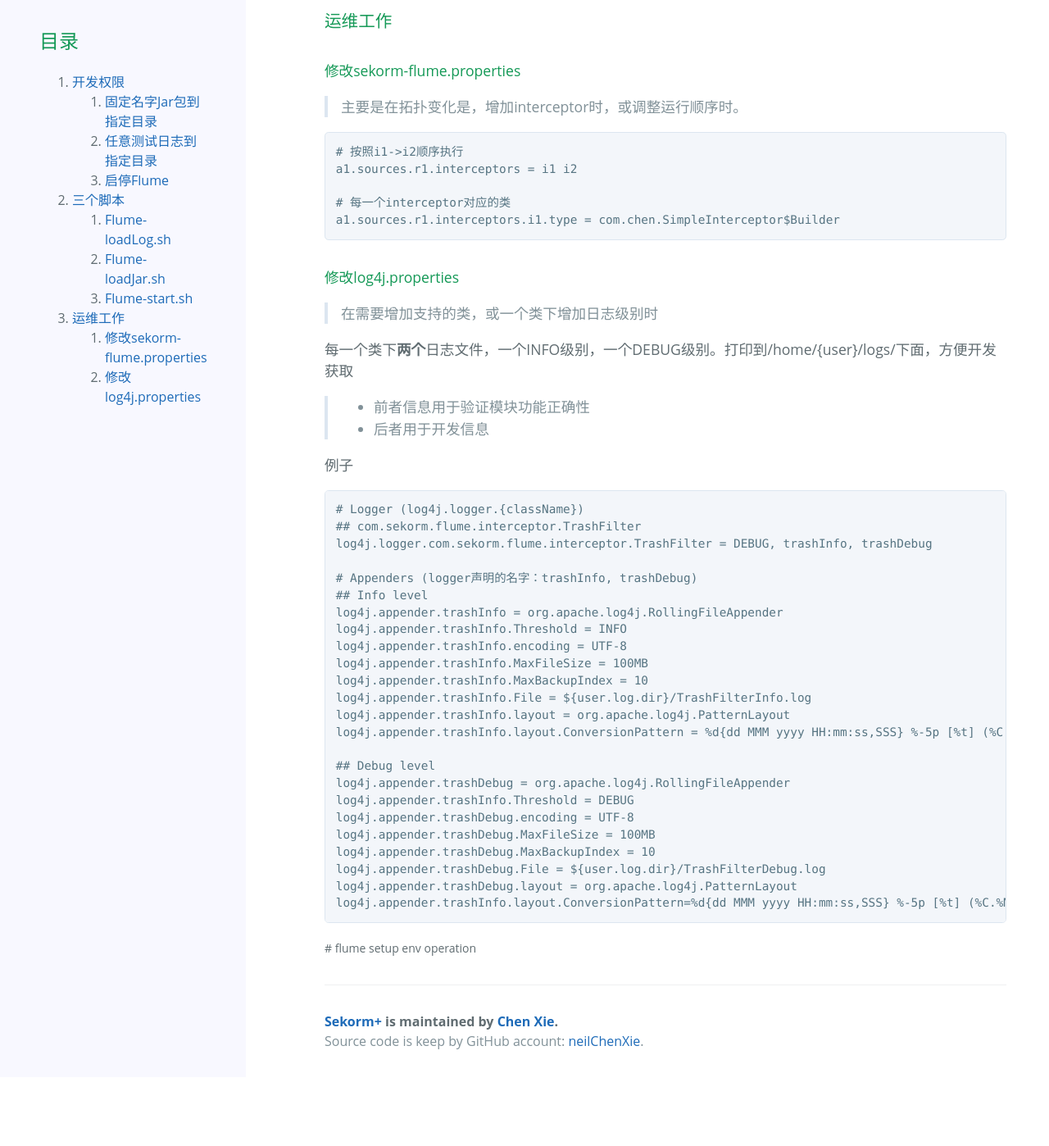
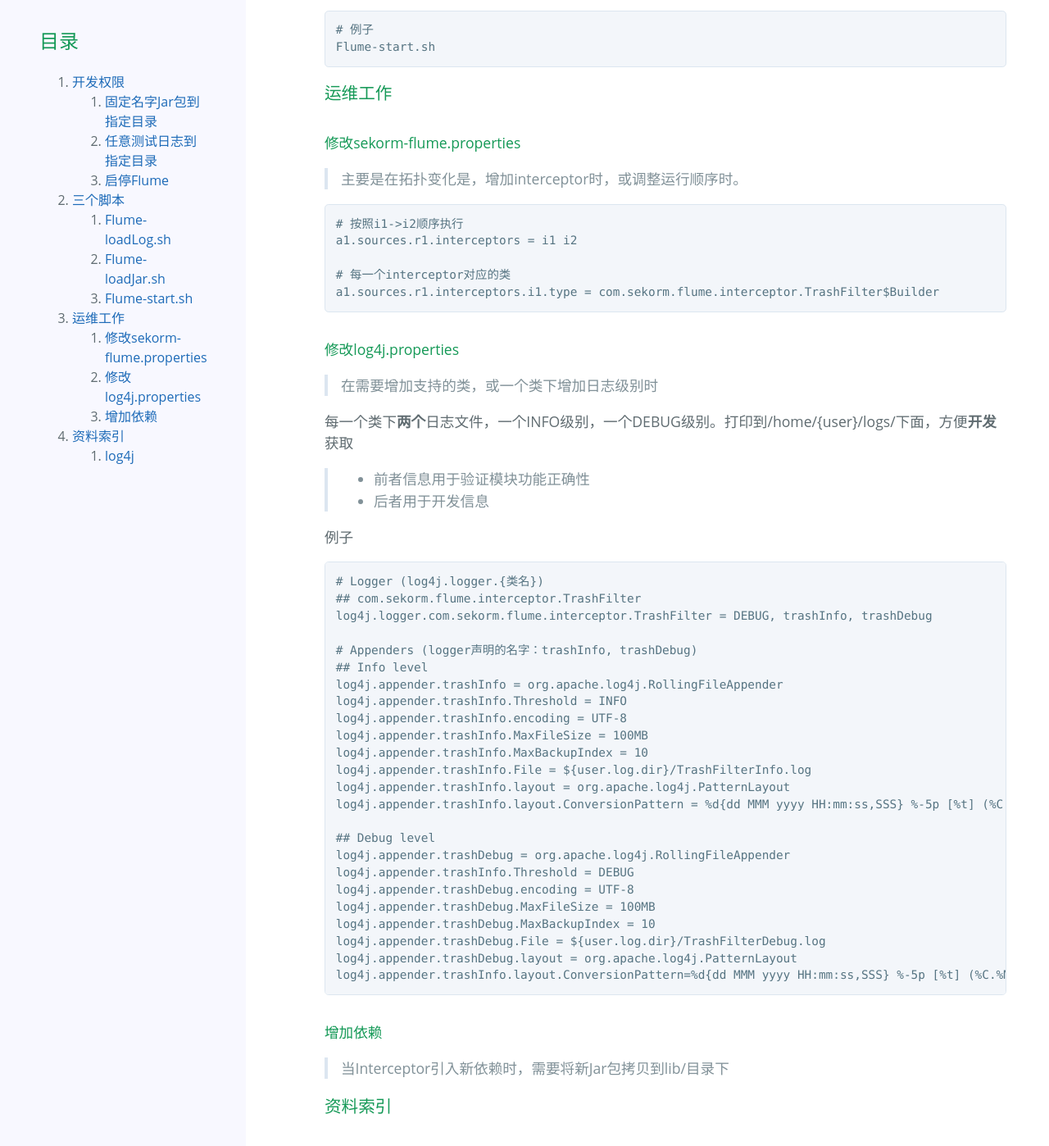
Before and after one commit to neilChenXie/MyExp, a Jekyll site: the page built from _posts/operation/2016-08-18-flume_dev_env.md, in a window 1280 px wide and 1400 px high, scrolled down 1208 px. Shown: the whole window at 82% size. Built offline with Jekyll 4.4.1, drawn with Linux system fonts in a browser that asks for light colours; before the commit the page ends 2522 px from its top, so only the background shows below that; some of the changed text lies outside the part shown.

Commit message:
flume_opt

````diff
--- a/_posts/operation/2016-08-18-flume_dev_env.md
+++ b/_posts/operation/2016-08-18-flume_dev_env.md
@@ -11,10 +11,14 @@
 
 #### **固定名字**Jar包到**指定目录**
 
+> 指定目录**不能**是Flume自己的lib目录
+
+目录修改通过conf/flume-env.sh文件中的FLUME_CLASSPATH变量
+
 目的：
 
 * 对Flume的Jar没有权限，避免损坏运行环境
-* 固定名字，每次替换，**避免遗留**Jar包影响运行
+* 固定名字，**每次**替换，**避免遗留**Jar包影响运行
 
 #### **任意**测试日志到**指定目录**
 
@@ -66,14 +70,14 @@
 a1.sources.r1.interceptors = i1 i2
 
 # 每一个interceptor对应的类
-a1.sources.r1.interceptors.i1.type = com.chen.SimpleInterceptor$Builder
+a1.sources.r1.interceptors.i1.type = com.sekorm.flume.interceptor.TrashFilter$Builder
 ```
 
 #### 修改log4j.properties
 
 > 在需要增加支持的类，或一个类下增加日志级别时
 
-每一个类下**两个**日志文件，一个INFO级别，一个DEBUG级别。打印到/home/{user}/logs/下面，方便开发获取
+每一个类下**两个**日志文件，一个INFO级别，一个DEBUG级别。打印到/home/{user}/logs/下面，方便**开发**获取
 
 > * 前者信息用于验证模块功能正确性
 > * 后者用于开发信息
@@ -81,7 +85,7 @@
 例子
 
 ```
-# Logger (log4j.logger.{className})
+# Logger (log4j.logger.{类名})
 ## com.sekorm.flume.interceptor.TrashFilter
 log4j.logger.com.sekorm.flume.interceptor.TrashFilter = DEBUG, trashInfo, trashDebug
 
@@ -106,3 +110,16 @@
 log4j.appender.trashDebug.layout = org.apache.log4j.PatternLayout
 log4j.appender.trashInfo.layout.ConversionPattern=%d{dd MMM yyyy HH:mm:ss,SSS} %-5p [%t] (%C.%M:%L) %x - %m%n
 ```
+
+#### 增加依赖
+
+> 当Interceptor引入新依赖时，需要将新Jar包拷贝到lib/目录下
+
+### 资料索引
+
+#### log4j
+
+> log4j版本时1.2.7
+
+* [Log4j.properties配置详解](http://it.oyksoft.com/log4j/)
+* [Log4j不同等级输入不同文件的配置](http://www.tuicool.com/articles/Y7RZvaQ)
````
Also changed, not shown: _posts/develop/2016-08-18-log_etl.md (+10 -1 lines).
